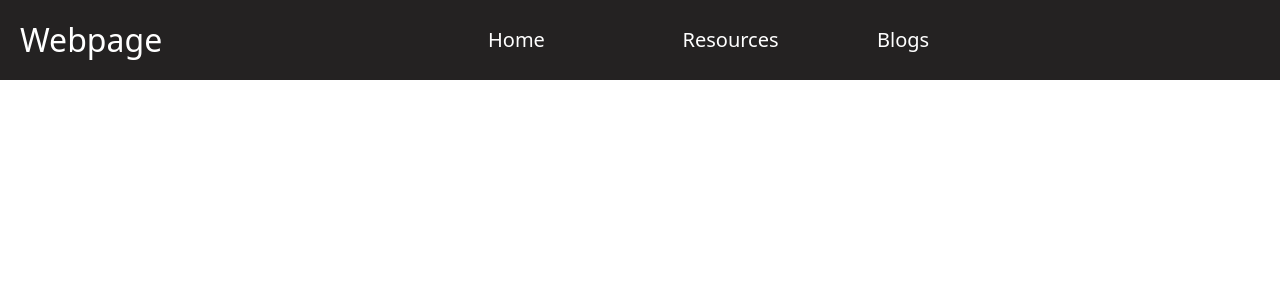
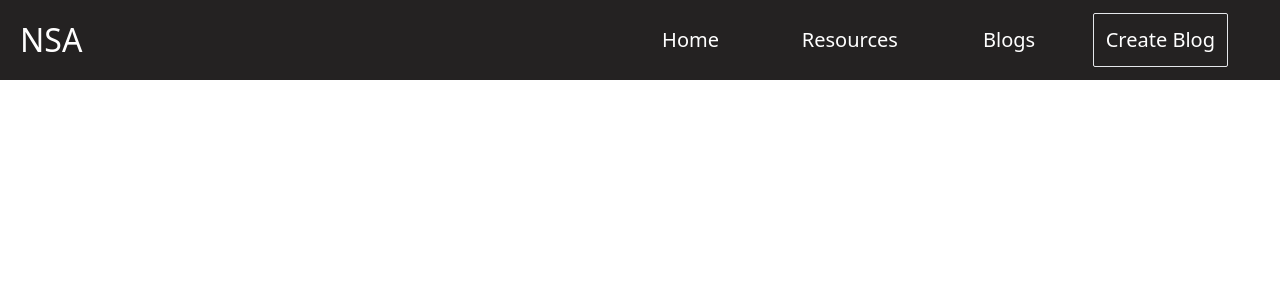
Before and after one commit to pathakarjun/nsaWebpage, a React (Create React App) app in the folder frontend/: page / in a window 1280 px wide. Shown: the top 300 px of the page. Built offline with nearby package versions, Linux system fonts and the light colour scheme.

Commit message:
Created create blog button on navigation bar

```diff
--- a/frontend/src/Navbar.js
+++ b/frontend/src/Navbar.js
@@ -58,7 +58,7 @@ function Navbar() {
           className="flex text-white ml-5 cursor-pointer text-[2rem] items-center justify-start"
           onClick={closeMobileMenu}
         >
-          Webpage
+          NSA
         </Link>
         <div
           onClick={handleClick}
@@ -70,15 +70,15 @@ function Navbar() {
           <ul
             className={
               click
-                ? "grid grid-cols-4 gap-2.5 list-none text-center w-[60vw] justify-end mr-8 md:flex md:flex-col md:w-full md:h-screen md:absolute md:top-20 md:opacity-100 md:transition-all md:duration-250 md:ease-in md:bg-secondary md:left-0 md:z-[1] md:justify-start"
-                : "grid grid-cols-4 gap-2.5 list-none text-center w-[60vw] justify-end mr-8 md:flex md:flex-col md:w-full md:h-screen md:absolute md:top-20 md:-left-full md:opacity-100 md:transition-all md:duration-250 md:ease-in md:justify-start"
+                ? "grid grid-cols-4 gap-0 justify-items-center list-none text-center w-max  mr-8 md:flex md:flex-col md:w-full md:h-screen md:absolute md:gap-7 md:top-20 md:opacity-100 md:transition-all md:duration-250 md:ease-in md:bg-secondary md:left-0 md:z-[1] md:justify-start"
+                : "grid grid-cols-4 gap-0 justify-items-center list-none text-center w-max  mr-8 md:flex md:flex-col md:w-full md:h-screen md:absolute md:gap-7 md:top-20 md:-left-full md:opacity-100 md:transition-all md:duration-250 md:ease-in md:justify-start"
             }
           >
             <li className="h-20">
               <Link
                 to="/"
                 onClick={closeMobileMenu}
-                className="text-white flex items-center px-2 py-4 h-full hover:border-b-4 hover:border-solid hover:border-white border-solid md:text-center md:p-8 md:w-full md:table md:hover:bg-white md:hover:text-secondary md:hover:rounded-none"
+                className="text-white flex items-center px-1 py-4 h-full hover:border-b-4 hover:border-solid hover:border-white border-solid md:text-center md:p-8 md:w-full md:table md:hover:bg-white md:hover:text-secondary md:hover:rounded-none"
               >
                 Home
               </Link>
@@ -87,7 +87,7 @@ function Navbar() {
               <Link
                 to="/resources"
                 onClick={closeMobileMenu}
-                className="text-white flex items-center px-2 py-4 h-full hover:border-b-4 border-white border-solid md:text-center md:p-8 md:w-full md:table md:hover:bg-white md:hover:text-secondary md:hover:rounded-none"
+                className="text-white flex items-center px-1 py-4 h-full hover:border-b-4 border-white border-solid md:text-center md:p-8 md:w-full md:table md:hover:bg-white md:hover:text-secondary md:hover:rounded-none"
               >
                 Resources
               </Link>
@@ -96,7 +96,7 @@ function Navbar() {
               <Link
                 to="/blog"
                 onClick={closeMobileMenu}
-                className="text-white flex items-center px-2 py-4 h-full hover:border-b-4 border-solid border-white md:text-center md:p-8 md:w-full md:table md:hover:bg-white md:hover:text-secondary md:hover:rounded-none"
+                className="text-white flex items-center px-1 py-4 h-full hover:border-b-4 border-solid border-white md:text-center md:p-8 md:w-full md:table md:hover:bg-white md:hover:text-secondary md:hover:rounded-none"
               >
                 Blogs
               </Link>
@@ -105,9 +105,11 @@ function Navbar() {
               <Link
                 to="/createBlog"
                 onClick={closeMobileMenu}
-                className="hidden md:block md:text-center md:mx-8 md:my-auto md:rounded md:w-4/5 md:text-2xl md:bg-transparent md:text-white md:px-3.5 md:py-5 md:border md:border-solid md:border-white md:transition-all md:duration-250 md:ease-in"
+                className="flex items-center px-1 pr-5 py-4 h-full md:block text-center md:mx-auto md:my-auto md:rounded md:w-7/12 md:bg-transparent text-white md:px-3.5 md:py-5 md:border md:border-solid md:border-white md:transition-all md:duration-250 md:ease-in md:hover:bg-white md:hover:text-primaryb md:hover:duration-200"
               >
-                Create Blog
+                <button className=" lg:bg-transparent lg:border lg:border-solid lg:px-3 lg:py-3 lg:rounded-sm cursor-pointer lg:hover:bg-primary">
+                  Create Blog
+                </button>
               </Link>
             </li>
           </ul>
--- a/frontend/tailwind.config.js
+++ b/frontend/tailwind.config.js
@@ -5,7 +5,7 @@ module.exports = {
       xl: { max: "1279px" },
       // => @media (max-width: 1279px) { ... }
 
-      lg: { max: "1023px" },
+      lg: { min: "870px" },
       // => @media (max-width: 1023px) { ... }
 
       md: { max: "870px" },
```
